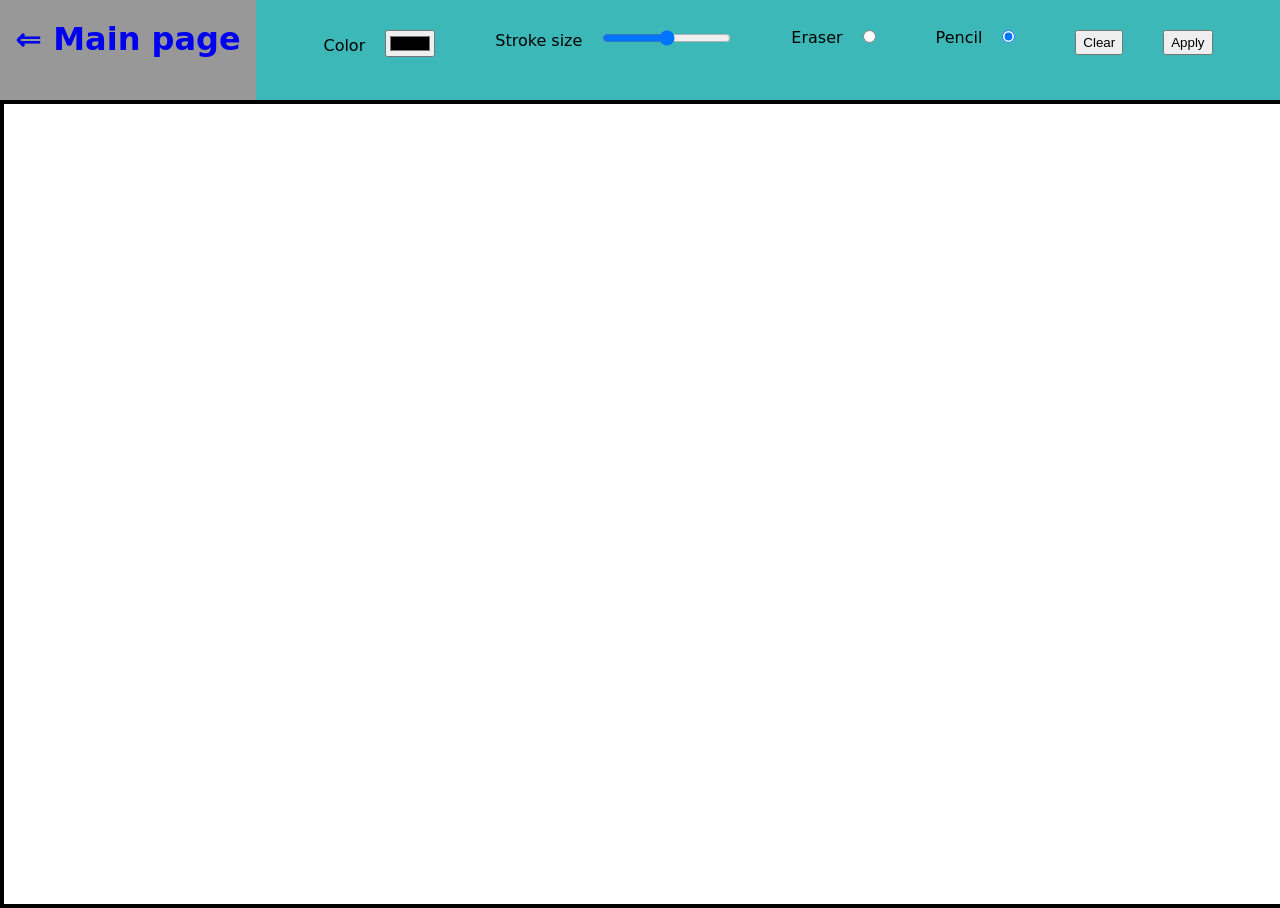
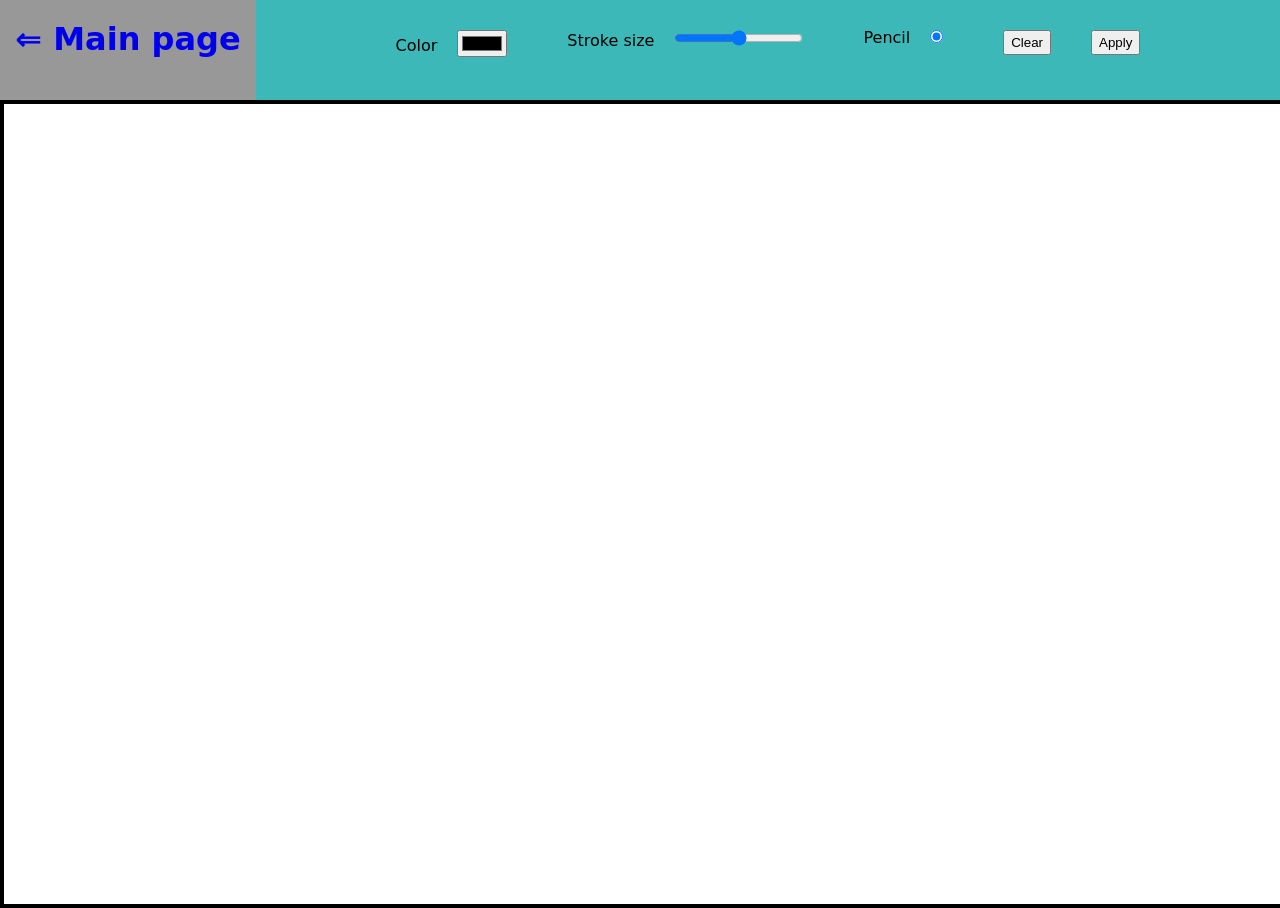
Before and after one commit to Jaerl0/JavaScripHemsida, a plain HTML site: page drawing.html in a window 1280 px wide. Drawn offline with Linux system fonts and the light colour scheme.

Commit message:
Små fix

```diff
--- a/drawing.html
+++ b/drawing.html
@@ -14,7 +14,6 @@
 
     <label>Color<input type="color" id="colorSelect" onchange="changeStrokeColor"></label>
     <label>Stroke size<input type="range" id="size"></label>
-    <label>Eraser<input type="radio" name="r2" id="eraser"></label>
     <label>Pencil<input type="radio" name="r2" id="pencil" checked></label>
     <input type="button" value="Clear" id="clear">
     <input type="button" value="Apply" id="apply">
```
Also changed, not shown: main.js (+0 -12 lines).
